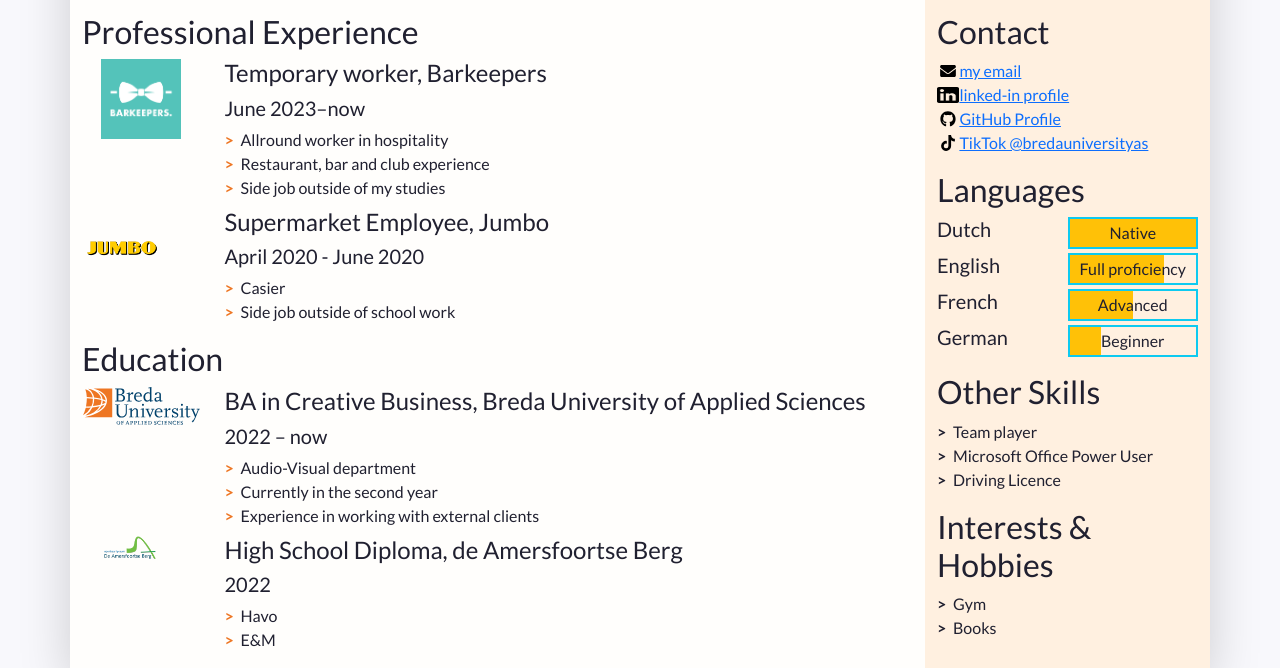
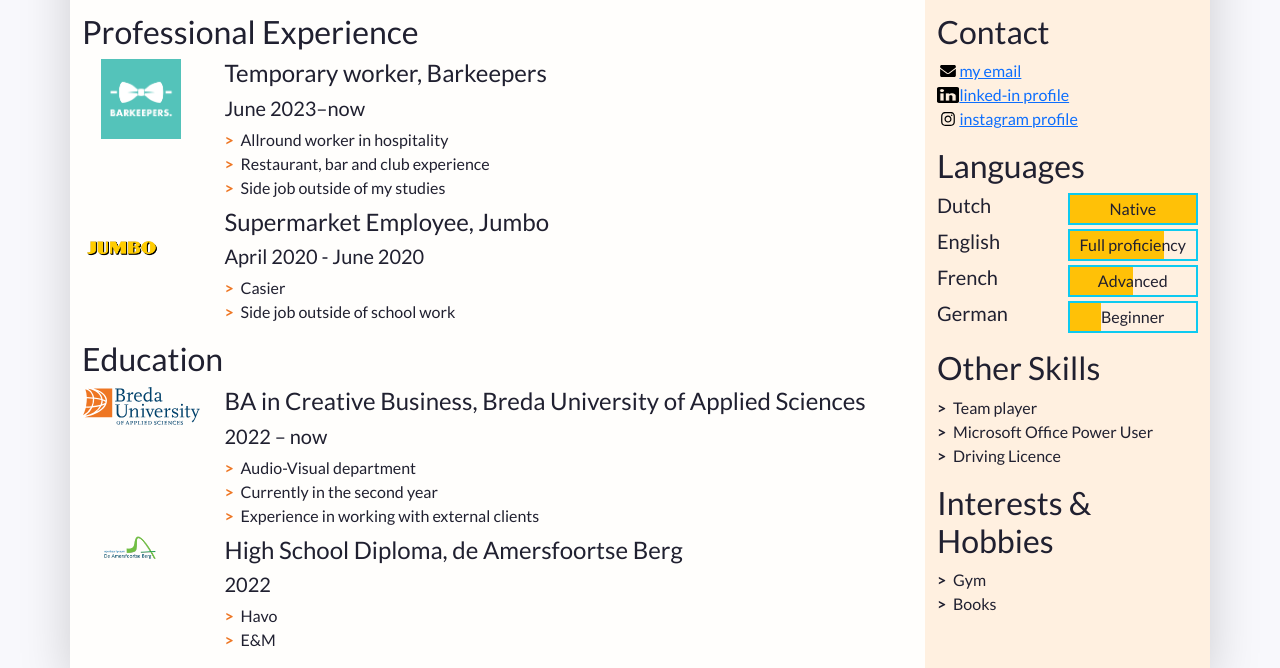
Before and after one commit to MerelW1/Merel222437, a plain HTML site: page index.html in a window 1280 px wide. Shown: the part 184-852 px from the top of the page. Drawn offline with nearby package versions, Linux system fonts and the light colour scheme.

Commit message:
instagram

```diff
--- a/index.html
+++ b/index.html
@@ -191,15 +191,12 @@
               </li>
               <li class="contact-item">
                 <a class="d-flex align-items-center" href="https://github.com/" target="_blank">
-                  <img class="contact-icon" src="images/icons/github.svg" alt="LinkedIn">
-                  GitHub Profile
+                  <img class="contact-icon" src="images/icons/instagram.svg" alt="https://www.instagram.com/merel_vdnw/">
+                  instagram profile
                 </a>
               </li>
               <li class="contact-item">
-                <a class="d-flex align-items-center" href="https://www.tiktok.com/@bredauniversityas" target="_blank">
-                  <img class="contact-icon" src="images/icons/tiktok.svg" alt="Mobile Phone">
-                  TikTok @bredauniversityas
-                </a>
+
               </li>
             </ul>
           </section>
```
Also changed, not shown: images/icons/instagram_logo_icon_.png (added).
